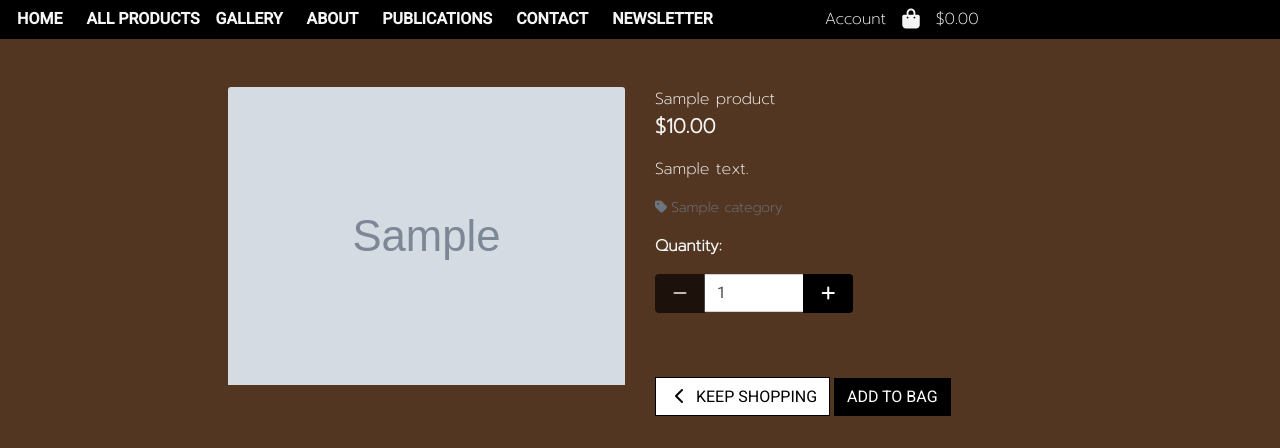
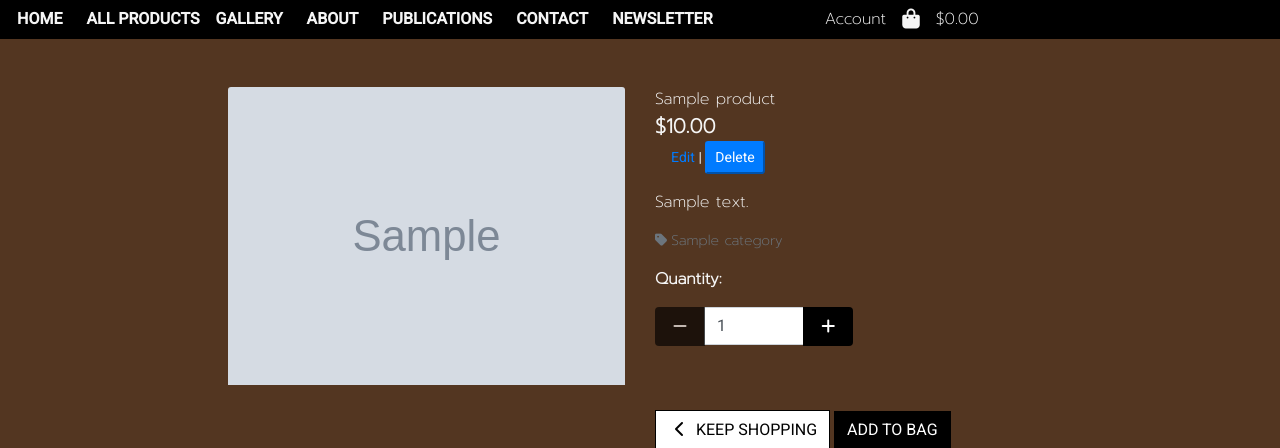
Before and after one commit to sarahliz24/aeh_art, a Django app: page /products/1/ in a window 1280 px wide. Shown: the part 75-523 px from the top of the page. Run offline with Django 3.2, Linux system fonts and the light colour scheme; a user stored in the database is signed in; tables that the repository leaves empty hold one stand-in row (values such as "Sample post"); grey boxes marked "Sample" are stand-in pictures; parts of the project's set-up code (start-up, migrations or seed data) failed here and were passed over; some libraries are stand-ins or nearby versions.

Commit message:
Add: delete artwork fuctionality

```diff
--- a/products/templates/products/product_detail.html
+++ b/products/templates/products/product_detail.html
@@ -31,6 +31,40 @@
                     {% else %}
                         <small class="text-muted">No Rating</small>
                     {% endif %} -->
+                    {% if request.user.is_superuser %}
+                                    <small class="ml-3">
+                                        <a href="{% url 'edit_product' product.artwork_id %}">Edit</a> |
+                                        <!-- Button trigger modal -->
+                                        <button type="button" class="btn-sm btn-primary" data-toggle="modal"
+                                            data-target="#product-modal-{{ product.artwork_id }}">
+                                            Delete
+                                        </button>
+                                        <!-- Modal -->
+                                        <div class="modal fade" id="product-modal-{{ product.artwork_id }}" tabindex="-1" role="dialog"
+                                        aria-labelledby="warning-{{product.artwork_id }}" aria-hidden="true">
+                                            <div class="modal-dialog modal-dialog-centered" role="document">
+                                                <div class="modal-content">
+                                                    <div class="modal-header">
+                                                        <h5 class="modal-title" id="product-modal-{{ product.artwork_id }}">Delete Confirmation
+                                                        </h5>
+                                                        <button type="button" class="close" data-dismiss="modal"
+                                                            aria-label="Close">
+                                                            <span aria-hidden="true">&times;</span>
+                                                        </button>
+                                                    </div>
+                                                    <div class="modal-body">
+                                                        Are you sure you want to delete this artwork: {{ product.title }}?This action cannot be undone.
+                                                    </div>
+                                                    <div class="modal-footer">
+                                                        <button type="button" class="btn-sm btn-secondary"
+                                                            data-dismiss="modal">Cancel</button>
+                                                        <a class="text-danger" href="{% url 'delete_product' product.artwork_id %}">Delete</a>
+                                                    </div>
+                                                </div>
+                                            </div>
+                                        </div>
+                                    </small>
+                                    {% endif %}
                     <p class="mt-3">{{ product.description }}</p>
                     {% if product.category %}
                     <p class="small mt-1 mb-0">
--- a/products/urls.py
+++ b/products/urls.py
@@ -6,4 +6,5 @@ urlpatterns = [
     path('<int:artwork_id>/', views.product_detail, name='product_detail'),
     path('add/', views.add_product, name='add_product'),
     path('edit/<int:artwork_id>/', views.edit_product, name='edit_product'),
+    path('delete/<int:artwork_id>/', views.delete_product, name='delete_product'),
 ]
--- a/products/views.py
+++ b/products/views.py
@@ -80,9 +80,10 @@ def add_product(request):
     if request.method == 'POST':
         form = ProductForm(request.POST, request.FILES)
         if form.is_valid():
-            form.save()
+            product = form.save()
             messages.success(request, 'Artwork added successfully')
-            return redirect(reverse('add_product'))
+            return redirect(reverse(
+                            'product_detail', args=[product.artwork_id]))
         else:
             messages.error(request, 'Failed to add artwork. Please check that the form is valid.')
     else:
@@ -119,3 +120,11 @@ def edit_product(request, artwork_id):
     }
 
     return render(request, template, context)
+
+
+def delete_product(request, artwork_id):
+    """ Delete artwork from the gallery """
+    product = get_object_or_404(Product, pk=artwork_id)
+    product.delete()
+    messages.success(request, 'Artwork deleted')
+    return redirect(reverse('products'))
```
Also changed, not shown: products/templates/products/products.html (+36 -1 lines), media/smap.png (added).
